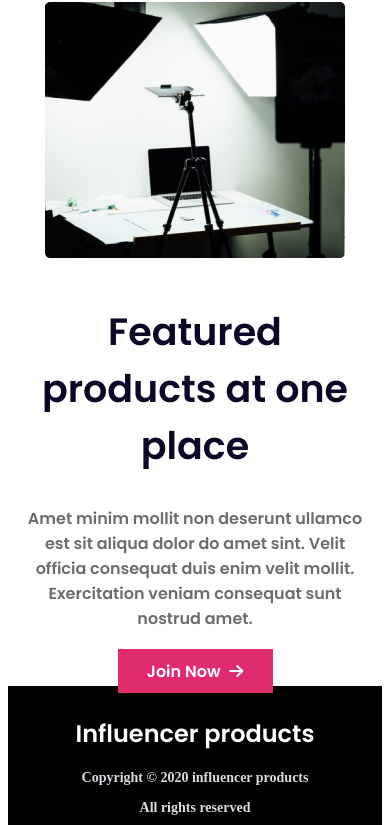
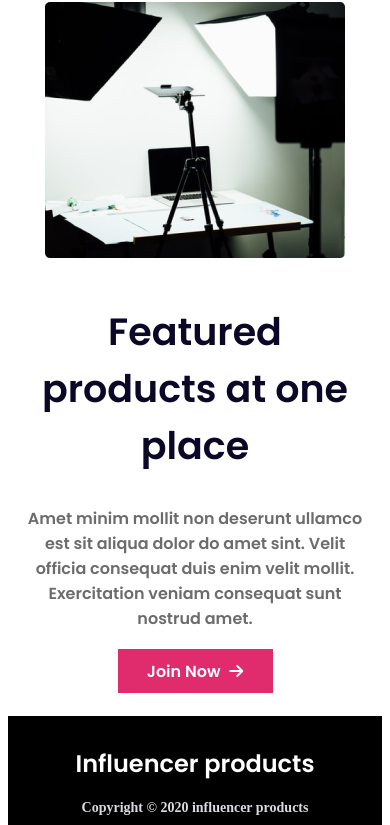
Before and after one commit to Tamim-Mahmud/gadget-house-project, a plain HTML site: page index.html in a window 390 px wide. Shown: the part 6651-7476 px from the top of the page. Drawn offline with nearby package versions, Linux system fonts and the light colour scheme.

Commit message:
responsive implemented for mobile device

```diff
--- a/styles/gadget-house.css
+++ b/styles/gadget-house.css
@@ -345,7 +345,7 @@ footer {
 
 
 footer{
-    margin-top:180px;
+    margin-top:210px;
     padding :10px;
 }
 .sec1-thumb img{
```
